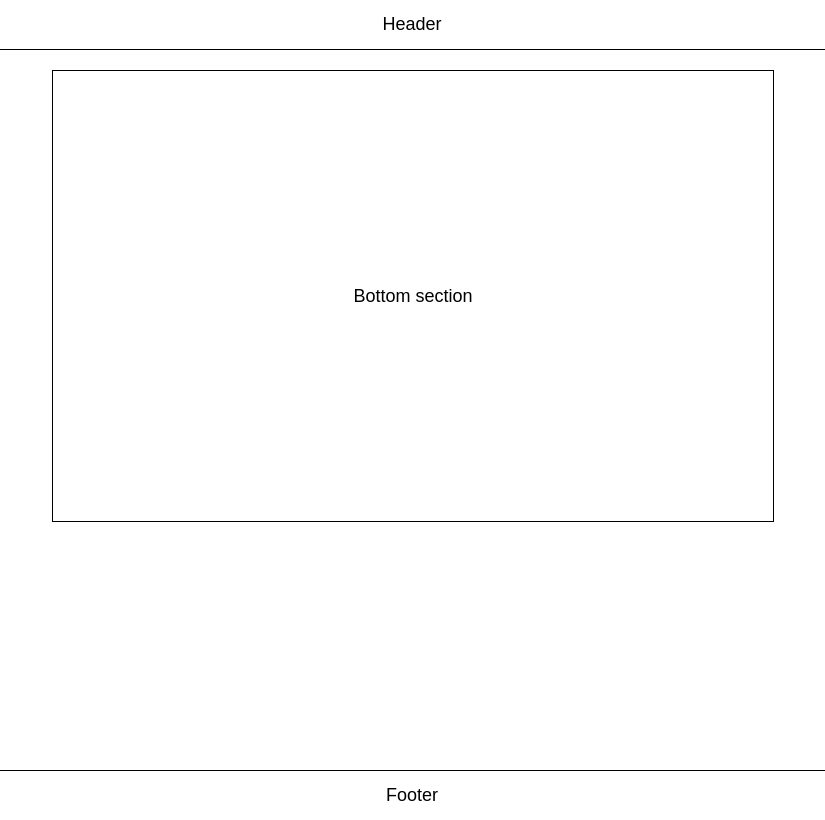
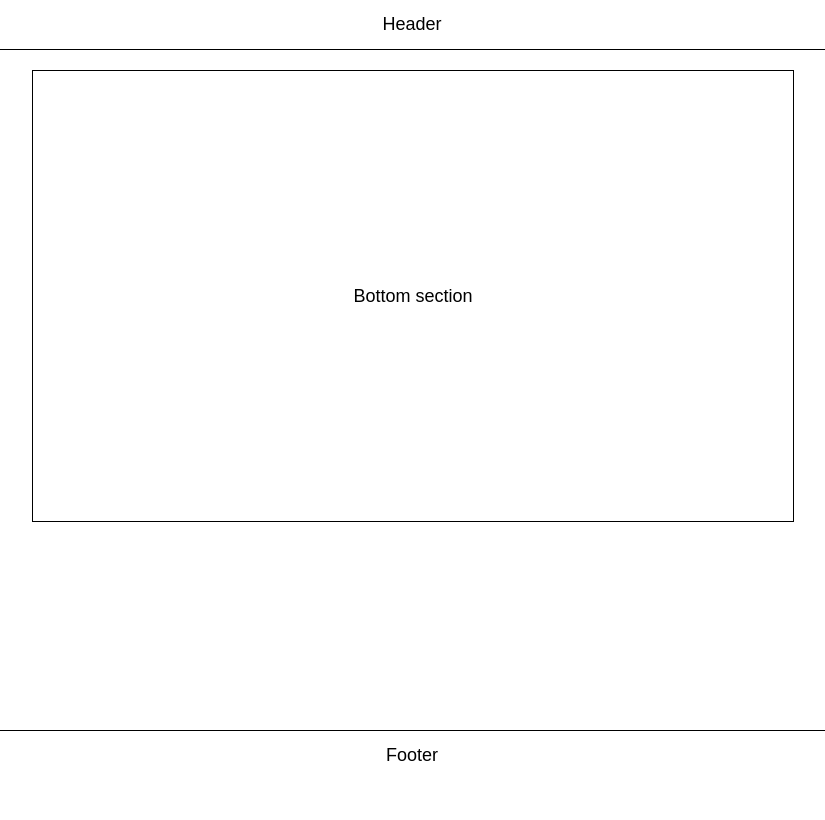
Before and after one commit to ooloo-io/github-flow-rodmoragu, a website: page src/index.html in a window 1280 px wide. Shown: the whole page, without its empty margins (228-1053 px from the left). Drawn offline with nearby package versions, Linux system fonts and the light colour scheme.

```diff
--- a/src/index.html
+++ b/src/index.html
@@ -4,8 +4,8 @@
 <head>
   <meta charset="utf-8">
 
-  <title>GitHub Flow Course</title>
-  <meta name="description" content="GitHub Flow Course">
+  <title>GitHub Pull Request Flow Course</title>
+  <meta name="description" content="GitHub Pull Request Flow Course">
   <meta name="author" content="Johannes Kettmann">
 
   <link rel="stylesheet" href="https://cdnjs.cloudflare.com/ajax/libs/normalize/8.0.1/normalize.min.css">
--- a/src/styles.css
+++ b/src/styles.css
@@ -19,14 +19,12 @@
   border-top: 1px solid black;
 }
 
-
 .content {
-  min-height: calc(100vh - 100px);
-  width: 720px;
+  min-height: calc(100vh - 140px);
+  width: 760px;
   max-width: 100%;
   margin: auto;
 }
-
 
 .section {
   height: 450px;
```
